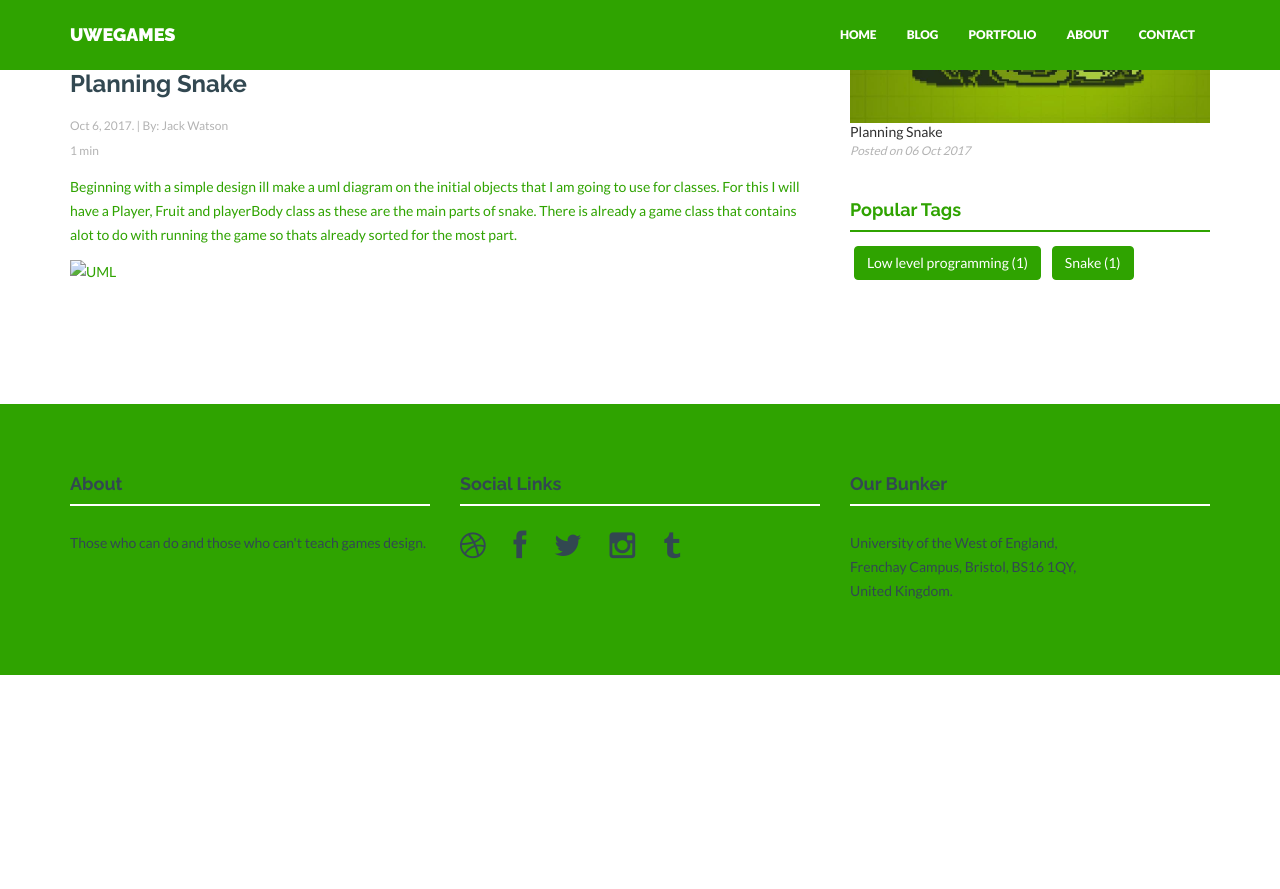
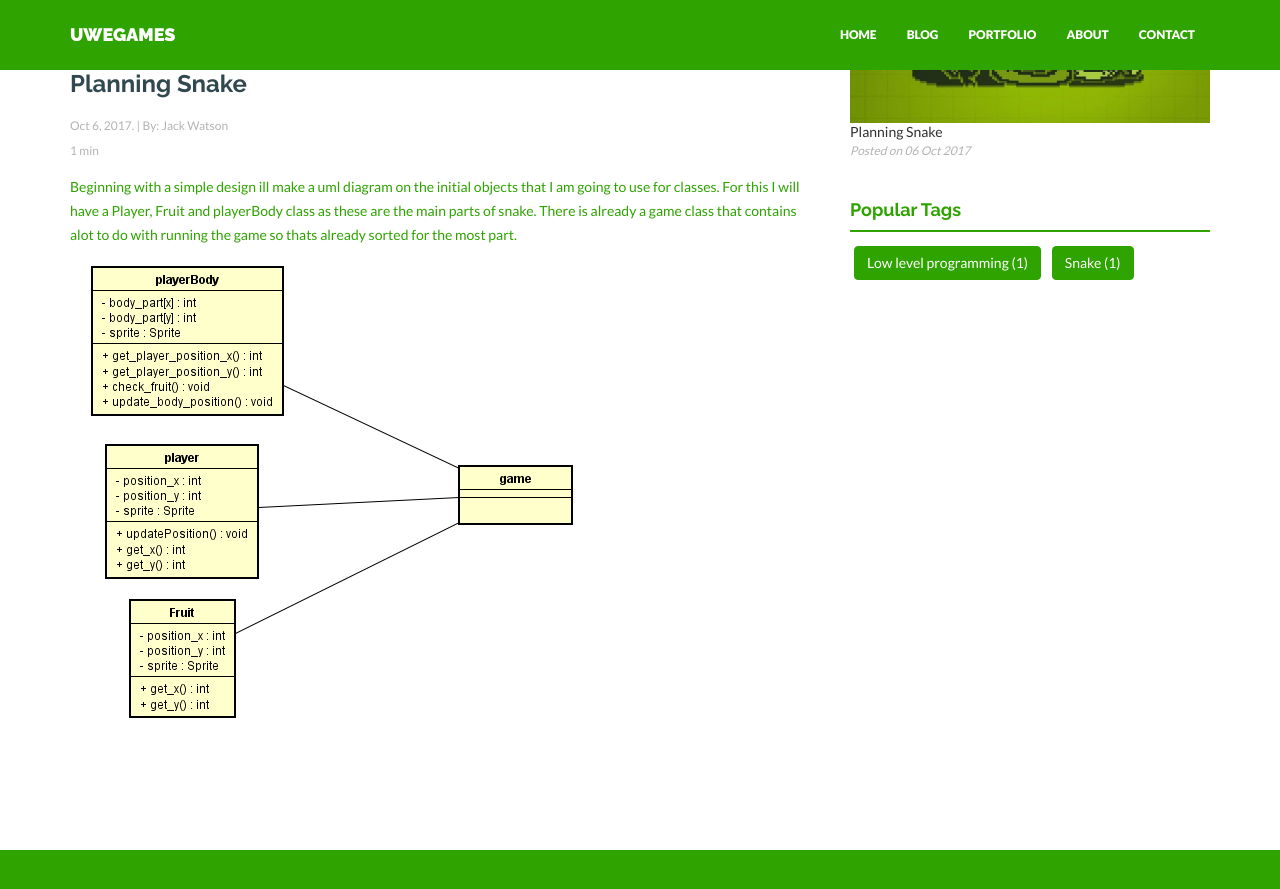
Before and after one commit to JackW8335/JackW8335.github.io, a Jekyll site: the page built from _posts/2017-10-06-Snake.markdown, in a window 1280 px wide and 900 px high, scrolled down 627 px. Shown: the top 889 px of the window. Built offline with Jekyll 4.4.1, drawn with Linux system fonts in a browser that asks for light colours; nearby versions of some CDN libraries; before the commit the page ends 1302 px from its top, so only the background shows below that.

Commit message:
Update 2017-10-06-Snake.markdown

```diff
--- a/_posts/2017-10-06-Snake.markdown
+++ b/_posts/2017-10-06-Snake.markdown
@@ -13,4 +13,4 @@
 <!--more-->
 Beginning with a simple design ill make a uml diagram on the initial objects that I am going to use for classes. For this I will have a Player, Fruit and playerBody class as these are the main parts of snake. There is already a game class that contains alot to do with running the game so thats already sorted for the most part.
 
-![UML](JackW8335.github.io/assets/img/blog/snakeUML.png)
+![UML](https://github.com/JackW8335/JackW8335.github.io/blob/master/assets/img/blog/snakeUML.png)
```
